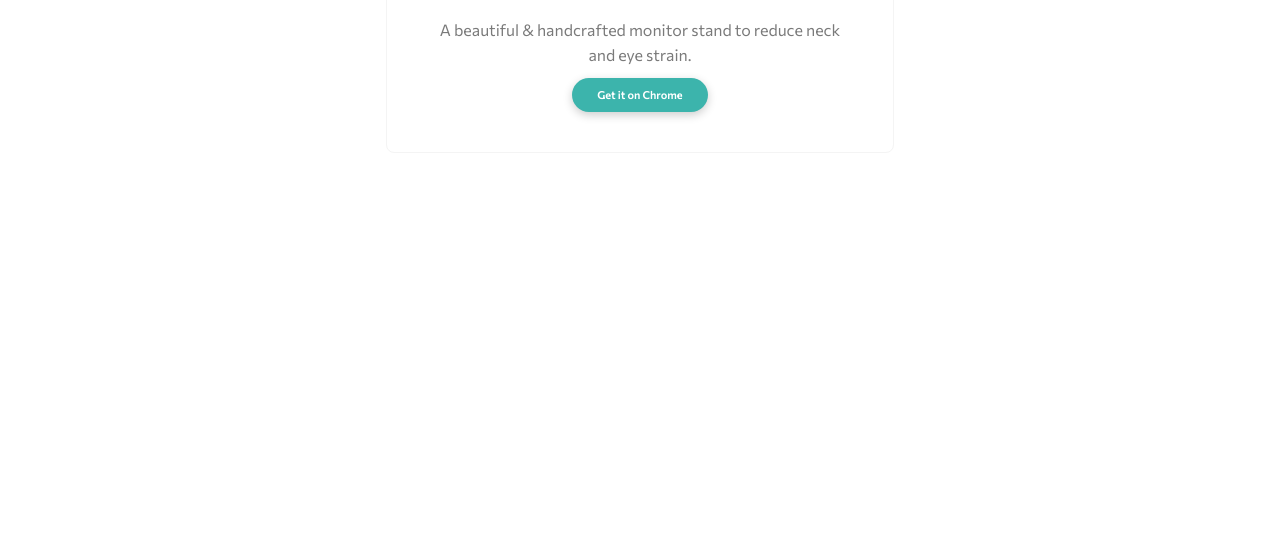
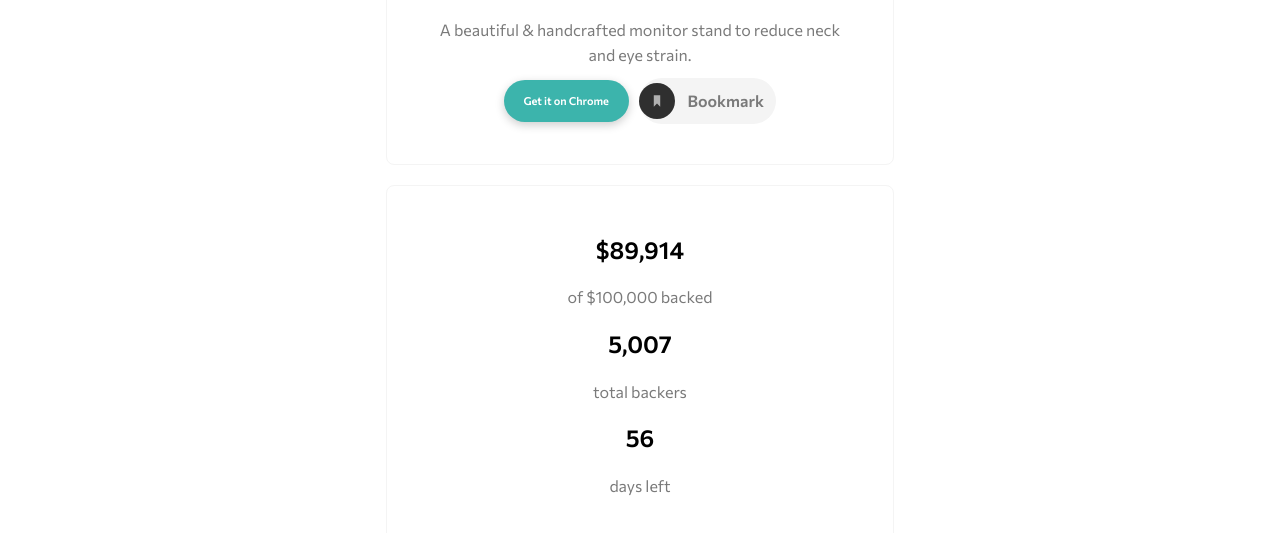
Before and after one commit to thomasjonstrup/crowdfunding-product-page, a plain HTML site: page index.html in a window 1280 px wide. Shown: the part 343-876 px from the top of the page. Before the commit the page ends 800 px from the top, so only its background shows below. Drawn offline with Linux system fonts and the light colour scheme.

Commit message:
Updated index.html and styles

```diff
--- a/index.html
+++ b/index.html
@@ -48,7 +48,7 @@
 		</header>
 		<section class="crowdfund">
 			<div class="container">
-				<div class="crowdfund__info">
+				<div class="crowdfund__info crowdfund__top">
 					<div class="crowdfund__logo">
 						<img
 							src="./images/logo-mastercraft.svg"
@@ -66,7 +66,24 @@
 						<a href="#" class="btn btn--primary"
 							>Get it on Chrome</a
 						>
+						<div class="crowdfund__bookmark-cta">
+							<div class="crowdfund__bookmark">
+								<img
+									src="./images/icon-bookmark.svg"
+									alt="icon-bookmark"
+								/>
+							</div>
+							<p class="crowdfund__description">Bookmark</p>
+						</div>
 					</div>
+				</div>
+				<div class="crowdfund__info">
+					<h2 class="crowdfund__heading">$89,914</h2>
+					<p class="crowdfund__description">of $100,000 backed</p>
+					<h2 class="crowdfund__heading">5,007</h2>
+					<p class="crowdfund__description">total backers</p>
+					<h2 class="crowdfund__heading">56</h2>
+					<p class="crowdfund__description">days left</p>
 				</div>
 			</div>
 		</section>
--- a/scss/_components.scss
+++ b/scss/_components.scss
@@ -3,7 +3,7 @@
 .btn {
 	display: inline-block;
 	border-radius: 6rem;
-	padding: 0.8rem 2.5rem;
+	padding: 1.2rem 2rem;
 	font-weight: 700;
 	font-size: 1.1rem;
 	outline: none;
--- a/scss/_layout.scss
+++ b/scss/_layout.scss
@@ -25,10 +25,19 @@
 		border: 1px solid $grey;
 		position: relative;
 		border-radius: 0.8rem;
-		padding: 4rem;
 		background-color: $white;
+
+		text-align: center;
+		padding: 2rem;
+		margin: 2rem auto;
+
+		@include breakpoint-up(medium) {
+			padding: 4rem;
+		}
+	}
+
+	&__top {
 		margin-top: -6rem;
-		text-align: center;
 	}
 
 	&__heading {
@@ -39,6 +48,36 @@
 		color: $dark-grey;
 	}
 
+	&__buttons {
+		display: flex;
+		justify-content: space-between;
+		align-items: center;
+		gap: 1rem;
+	}
+
+	&__bookmark-cta {
+		background-color: $grey;
+		border-radius: 3rem;
+		display: flex;
+		justify-content: space-between;
+		cursor: pointer;
+		font-weight: 700;
+		align-items: center;
+
+		p {
+			padding: 0 1.25rem;
+			display: none;
+			@include breakpoint-up(medium) {
+				display: block;
+			}
+		}
+	}
+
+	&__bookmark {
+		width: 3.6rem;
+		height: 3.6rem;
+	}
+
 	&__logo {
 		position: absolute;
 		top: -3.3rem;
```
Also changed, not shown: css/main.min.css, 1 other file.
